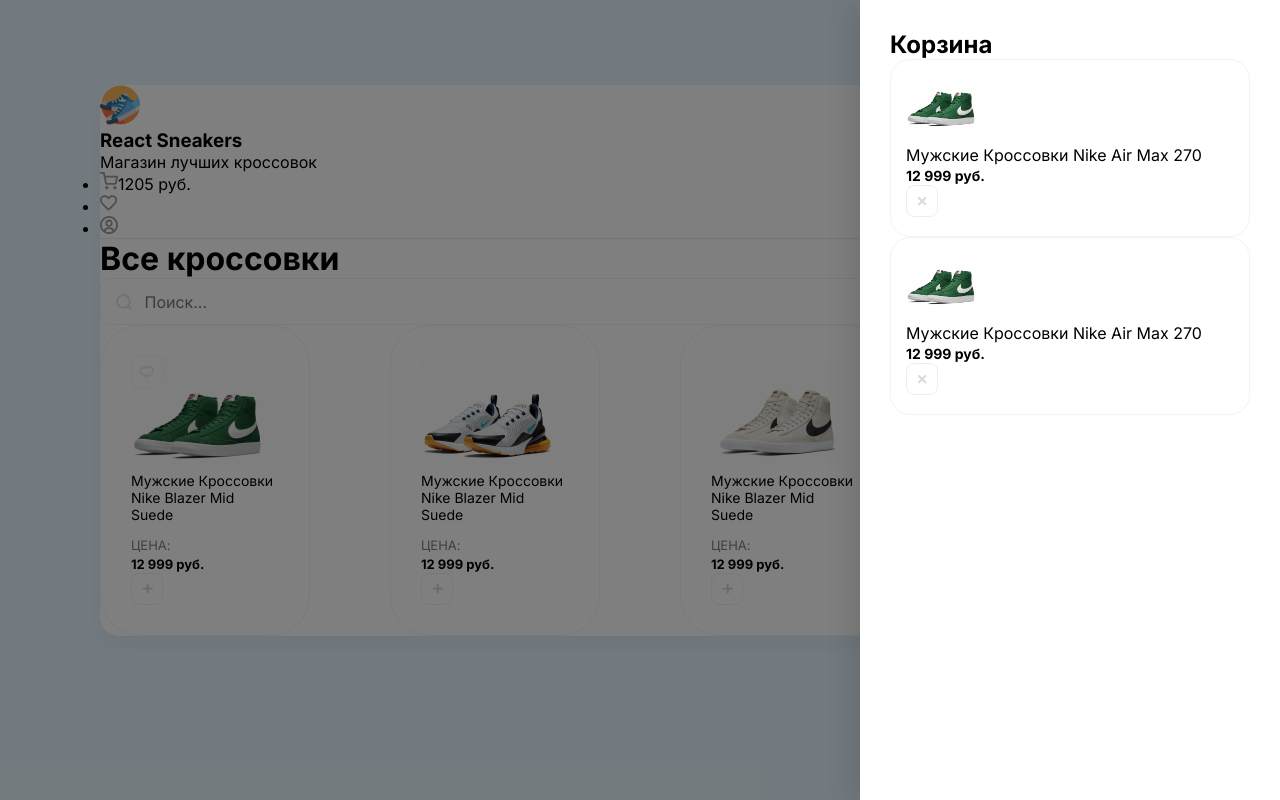
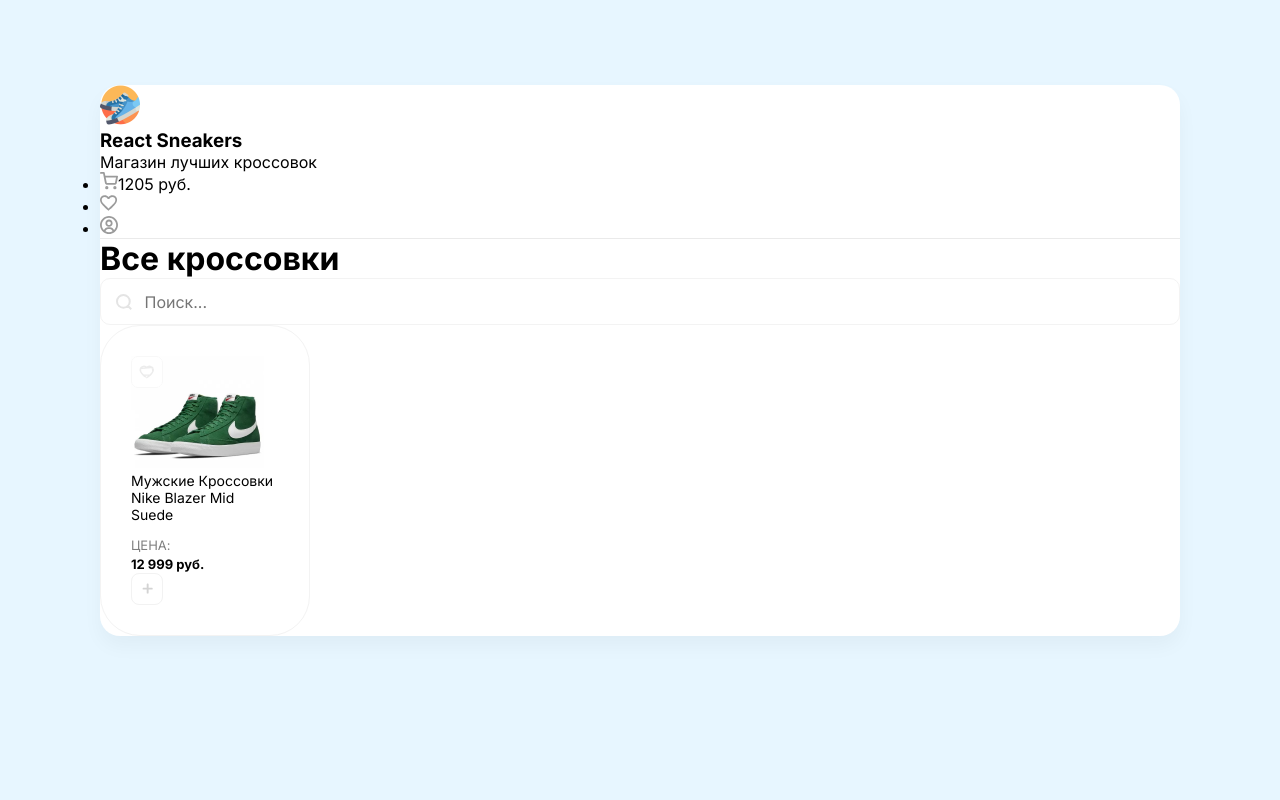
Before and after one commit to kazrias/sneakers, a React (Vite) app: page / in a window 1280 px wide. Built offline with nearby package versions, Linux system fonts and the light colour scheme.

Commit message:
drawer created

```diff
--- a/src/App.jsx
+++ b/src/App.jsx
@@ -1,50 +1,11 @@
+import Card from "./components/Card"
+import Header from "./components/Header"
+import Drawer from "./components/Drawer"
 function App() {
   return (
     <div className='wrapper clear'>
-      <div className="overlay">
-        <div className="drawer">
-          <h2 className="mb-30">Корзина</h2>
-          <div className="cartItem d-flex align-center mb-20">
-            <div style={{backgroundImage:'url(/img/sneakers/1.jpg)'}} className="cartItemImg"></div>
-            <div className="mr-20 flex">
-              <p className="mb-5">Мужские Кроссовки Nike Air Max 270</p>
-              <b>12 999 руб.</b>
-            </div>
-
-              <img className="removeBtn" src="/img/btn-remove.svg" alt="Remove" />
-          </div>
-          <div className="cartItem d-flex align-center mb-20">
-            <div style={{backgroundImage:'url(/img/sneakers/1.jpg)'}} className="cartItemImg"></div>
-            <div className="mr-20 flex">
-              <p className="mb-5">Мужские Кроссовки Nike Air Max 270</p>
-              <b>12 999 руб.</b>
-            </div>
-
-              <img className="removeBtn" src="/img/btn-remove.svg" alt="Remove" />
-          </div>
-        </div>
-      </div>
-      <header className='d-flex justify-between align-center p-40'>
-        <div className='d-flex align-center'>
-          <img className='mr-15' width={40} height={40} src="/img/logo.png" alt="logo" />
-          <div>
-            <h3 className='text-uppercase'>React Sneakers</h3>
-            <p className='opacity-5'>Магазин лучших кроссовок</p>
-          </div>
-        </div>
-        <ul className='headerRight d-flex'>
-          <li className='mr-30'>
-            <img width={18} height={18} src="/img/cart.svg" alt="logo" />
-            <span>1205 руб.</span>
-          </li>
-          <li>
-            <img width={18} height={18} src="/img/heart.svg" alt="logo" />
-          </li>
-          <li>
-            <img width={18} height={18} src="/img/user.svg" alt="logo" />
-          </li>
-        </ul>
-      </header>
+      <Drawer />
+      <Header />
       <div className="content p-40">
         <div className="d-flex mb-40 align-center justify-between">
           <h1>Все кроссовки</h1>
@@ -54,59 +15,7 @@
           </div>
         </div>
         <div className="sneakers">
-          <div className="card">
-            <div className="favorite"><img src="/img/unliked.svg" alt="unliked" /></div>
-            <img width={133} height={112} src="/img/sneakers/1.jpg" alt="sneakers" />
-            <h5 className='hh'>Мужские Кроссовки Nike Blazer Mid Suede</h5>
-            <div className='d-flex justify-between align-center'>
-              <div>
-                <p>Цена:</p>
-                <b>12 999 руб.</b>
-              </div>
-              <button className='button'>
-                <img width={11} height={11} src="/img/plus.svg" alt="plus" />
-              </button>
-            </div>
-          </div>
-          <div className="card">
-            <img width={133} height={112} src="/img/sneakers/2.jpg" alt="sneakers" />
-            <h5 className='hh'>Мужские Кроссовки Nike Blazer Mid Suede</h5>
-            <div className='d-flex justify-between align-center'>
-              <div>
-                <p>Цена:</p>
-                <b>12 999 руб.</b>
-              </div>
-              <button className='button'>
-                <img width={11} height={11} src="/img/plus.svg" alt="plus" />
-              </button>
-            </div>
-          </div>
-          <div className="card">
-            <img width={133} height={112} src="/img/sneakers/3.jpg" alt="sneakers" />
-            <h5 className='hh'>Мужские Кроссовки Nike Blazer Mid Suede</h5>
-            <div className='d-flex justify-between align-center'>
-              <div>
-                <p>Цена:</p>
-                <b>12 999 руб.</b>
-              </div>
-              <button className='button'>
-                <img width={11} height={11} src="/img/plus.svg" alt="plus" />
-              </button>
-            </div>
-          </div>
-          <div className="card">
-            <img width={133} height={112} src="/img/sneakers/4.jpg" alt="sneakers" />
-            <h5 className='hh'>Мужские Кроссовки Nike Blazer Mid Suede</h5>
-            <div className='d-flex justify-between align-center'>
-              <div>
-                <p>Цена:</p>
-                <b>12 999 руб.</b>
-              </div>
-              <button className='button'>
-                <img width={11} height={11} src="/img/plus.svg" alt="plus" />
-              </button>
-            </div>
-          </div>
+          <Card />
         </div>
       </div>
     </div>
--- /dev/null
+++ b/src/components/Card.jsx
@@ -0,0 +1,19 @@
+function Card() {
+  return (
+    <div className="card">
+      <div className="favorite"><img src="/img/unliked.svg" alt="unliked" /></div>
+      <img width={133} height={112} src="/img/sneakers/1.jpg" alt="sneakers" />
+      <h5 className='hh'>Мужские Кроссовки Nike Blazer Mid Suede</h5>
+      <div className='d-flex justify-between align-center'>
+        <div>
+          <p>Цена:</p>
+          <b>12 999 руб.</b>
+        </div>
+        <button className='button'>
+          <img width={11} height={11} src="/img/plus.svg" alt="plus" />
+        </button>
+      </div>
+    </div>
+  )
+}
+export default Card
--- /dev/null
+++ b/src/components/Drawer.jsx
@@ -0,0 +1,49 @@
+function Drawer() {
+  return (
+    <div style={{ display: 'none' }} className="overlay">
+      <div className="drawer">
+        <h2 className="mb-30 d-flex justify-between align-center">Корзина <img className="removeBtn cu-p" src="/img/btn-remove.svg" alt="Remove" /></h2>
+        <div className="items flex">
+          <div className="cartItem d-flex align-center mb-20">
+            <div style={{ backgroundImage: 'url(/img/sneakers/1.jpg)' }} className="cartItemImg"></div>
+            <div className="mr-20 flex">
+              <p className="mb-5">Мужские Кроссовки Nike Air Max 270</p>
+              <b>12 999 руб.</b>
+            </div>
+
+            <img className="removeBtn" src="/img/btn-remove.svg" alt="Remove" />
+          </div>
+          <div className="cartItem d-flex align-center mb-20">
+            <div style={{ backgroundImage: 'url(/img/sneakers/1.jpg)' }} className="cartItemImg"></div>
+            <div className="mr-20 flex">
+              <p className="mb-5">Мужские Кроссовки Nike Air Max 270</p>
+              <b>12 999 руб.</b>
+            </div>
+
+            <img className="removeBtn" src="/img/btn-remove.svg" alt="Remove" />
+          </div>
+        </div>
+        <div className="cartTotalBlock">
+          <ul>
+            <li className="d-flex">
+              <span>Итого: </span>
+              <div></div>
+              <b>21 498 руб. </b>
+            </li>
+            <li className="d-flex">
+              <span>Налог 5%: </span>
+              <div></div>
+              <b>1074 руб. </b>
+            </li>
+          </ul>
+          <button className="greenButton">
+            <span>Оформить заказ</span>
+            <img src="/img/arrow.svg" alt="Arrow" />
+          </button>
+        </div>
+
+      </div>
+    </div>
+  )
+}
+export default Drawer
--- /dev/null
+++ b/src/components/Header.jsx
@@ -0,0 +1,26 @@
+function Header() {
+  return (
+    <header className='d-flex justify-between align-center p-40'>
+      <div className='d-flex align-center'>
+        <img className='mr-15' width={40} height={40} src="/img/logo.png" alt="logo" />
+        <div>
+          <h3 className='text-uppercase'>React Sneakers</h3>
+          <p className='opacity-5'>Магазин лучших кроссовок</p>
+        </div>
+      </div>
+      <ul className='headerRight d-flex'>
+        <li className='mr-30'>
+          <img width={18} height={18} src="/img/cart.svg" alt="logo" />
+          <span>1205 руб.</span>
+        </li>
+        <li>
+          <img width={18} height={18} src="/img/heart.svg" alt="logo" />
+        </li>
+        <li>
+          <img width={18} height={18} src="/img/user.svg" alt="logo" />
+        </li>
+      </ul>
+    </header>
+  )
+}
+export default Header
--- a/src/index.scss
+++ b/src/index.scss
@@ -100,10 +100,16 @@
   background: #FFFFFF;
   box-shadow: -10px 4px 24px rgba(0, 0, 0, 0.1);
   padding: 30px;
+  display: flex;
+  flex-direction: column;
+  .items{
+    overflow: auto;
+    margin-bottom: 40px;
+  }
 }
 
 .overlay {
-  position: absolute;
+  position: fixed;
   left: 0;
   top: 0;
   width: 100%;
@@ -115,9 +121,10 @@
 .cartItem {
   border: 1px solid #f3f3f3;
   border-radius: 20px;
-  padding:15px;
+  padding: 15px;
   overflow: hidden;
-  .cartItemImg{
+
+  .cartItemImg {
     height: 70px;
     width: 70px;
     background-size: contain;
@@ -125,6 +132,7 @@
     background-repeat: no-repeat;
     margin-right: 20px;
   }
+
   p {
     font-size: 16px;
   }
@@ -137,8 +145,68 @@
     opacity: 0.5;
     transition: all .3s;
     cursor: pointer;
+
     &:hover {
       opacity: 1;
     }
   }
 }
+
+.cartTotalBlock {
+
+  ul {
+    margin-bottom: 40px;
+
+    li {
+      align-items: flex-end;
+      gap: 7px;
+      margin-bottom: 20px;
+    }
+
+    div {
+      flex: 1;
+      height: 1px;
+      border-bottom: 1px dashed #dfdfdf;
+      position: relative;
+      top: -4px;
+    }
+  }
+
+  .greenButton {
+    position: relative;
+    display: flex;
+    align-items: center;
+    justify-content: center;
+    &:hover{
+      img{
+        transform: translateX(5px);
+      }
+    }
+    img {
+      position: absolute;
+      right: 30px;
+      transition: transform .2s ease-in;
+    }
+  }
+}
+
+.greenButton {
+  width: 100%;
+  background: #9DD558;
+  border-radius: 18px;
+  border: none;
+  padding: 18px;
+  color: #fff;
+  font-size: 16px;
+  font-weight: 600;
+  transition: background .3s ease-in-out;
+  cursor: pointer;
+
+  &:hover {
+    background: lighten(#9DD558, 10%);
+  }
+
+  &:active {
+    background: darken(#9DD558, 10%);
+  }
+}
```
Also changed, not shown: public/img/arrow.svg (added).
